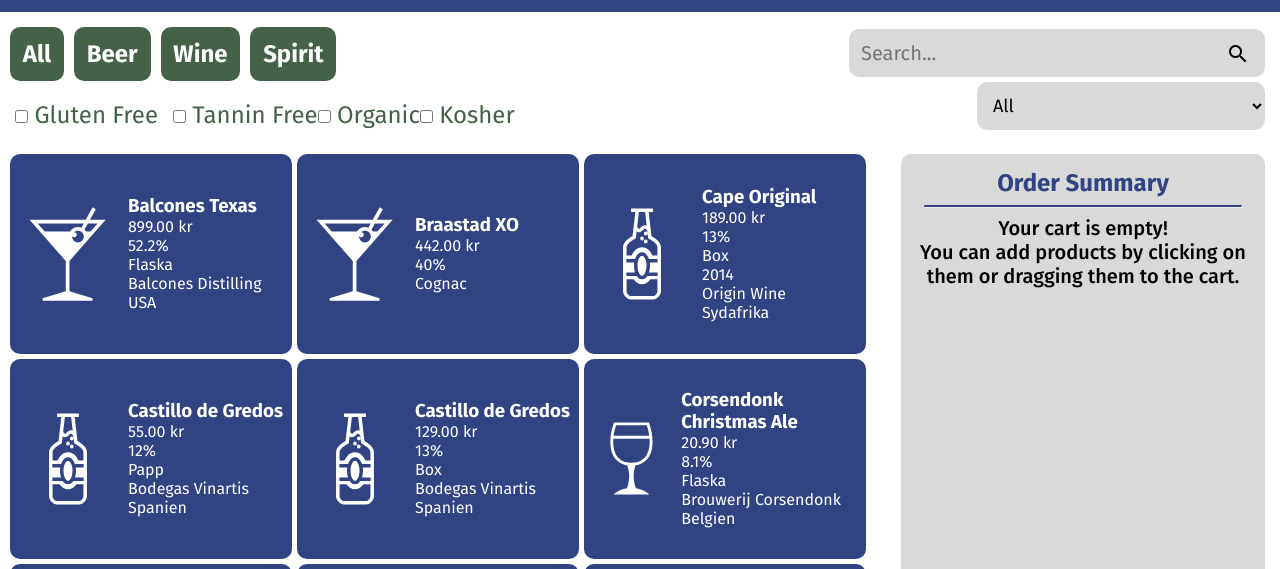
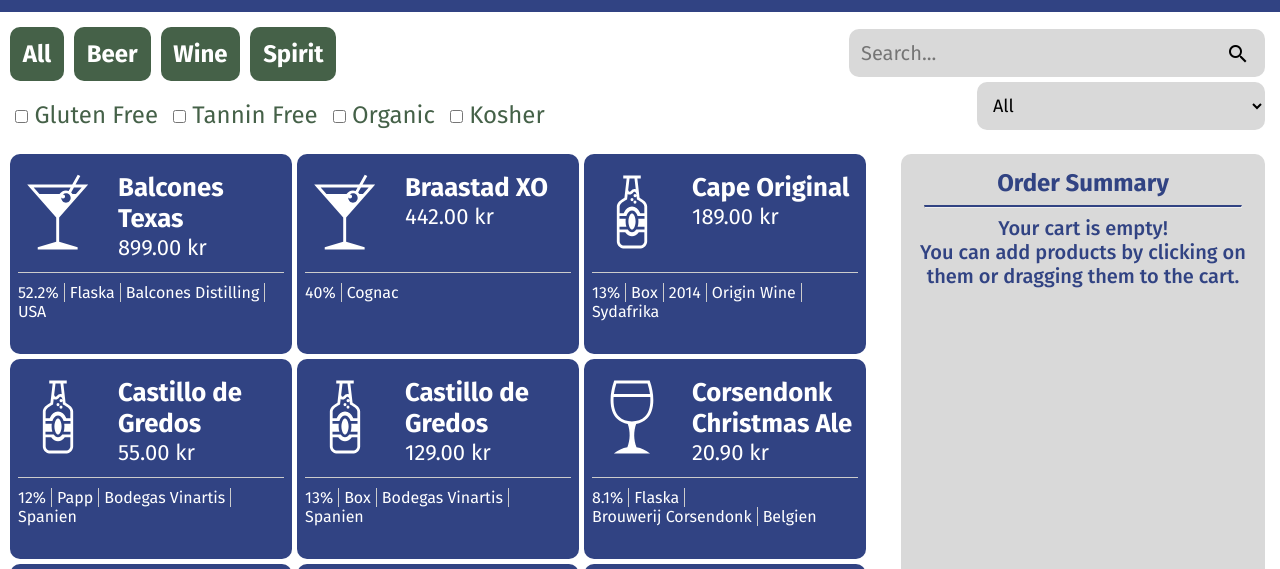
Before and after one commit to arina-sbz/FlyingDutchmanPub, a plain HTML site: page index.html in a window 1280 px wide. Both pictures are taken after a click on the button "MENU". Shown: the part 199-768 px from the top of the page. Drawn offline with nearby package versions, Linux system fonts and the light colour scheme; a web font is replaced by a local one.

Commit message:
Menu CSS Flexbox

```diff
--- a/assets/style.css
+++ b/assets/style.css
@@ -227,7 +227,7 @@
   font-size: 24px;
 }
 
-.filter-checkboxes .gluten-checkbox {
+.filter-checkboxes > div {
   margin-right: 15px;
 }
 
@@ -287,7 +287,6 @@
   flex-wrap: wrap;
   flex-grow: 1;
 }
-
 .product-item {
   width: calc(33.333% - 10px);
   height: 200px !important;
@@ -298,19 +297,58 @@
   border-radius: 10px;
   cursor: pointer;
   display: flex;
+  flex-direction: column;
+}
+
+.flex-container {
+  display: flex;
   align-items: center;
 }
 
-.product-image {
-  width: 100px;
+.product-item .product-info {
+  flex-grow: 1;
+  margin-left: 10px;
+  margin-top: 10px;
+  margin-bottom: 10px;
+  font-size: 22px;
+  align-items: center;
+  height: 80px;
+}
+
+.product-item .product-info h3,
+.product-item .product-info p {
+  margin: 0;
+}
+
+.product-item .product-image {
+  width: 80px;
   filter: invert(100%);
   margin-right: 10px;
+  flex-shrink: 0;
 }
 
-.product-info {
+.product-item .divider {
+  width: 100%;
+  border-top: 1px solid #ccc;
+  margin: 10px 0;
+}
+
+.bottom-info {
   display: flex;
-  flex-direction: column;
+  flex-direction: row;
+  flex-wrap: wrap;
 }
+
+.bottom-info p {
+  margin: 0;
+}
+
+.bottom-info p:not(:last-child) {
+  margin-right: 5px; /* Adjust as needed */
+  padding-right: 5px; /* Adjust as needed */
+  border-right: 1px solid #ccc;
+}
+
 
 #cart-container {
   display: flex;
@@ -336,7 +374,7 @@
   text-align: center;
   font-size: 20px;
   font-weight: 500;
-  color: black;
+  color: var(--primary-color);
 }
 
 #cart-container .cart-item {
@@ -390,6 +428,7 @@
 
 .bottom-section {
   margin-top: auto;
+  color: var(--primary-color);
   /* This pushes the bottom section to the bottom of the flex container */
 }
 
--- a/controller.js
+++ b/controller.js
@@ -75,6 +75,7 @@ function showMenu(filteredProducts) {
     // Create the product item element
     const productItem = $(`
     <div class="product-item" draggable="true" id="${product.nr}">
+        <div class="flex-container">
             <img src="assets/images/game-icons--${product.type === "Wine"
                 ? "beer-bottle"
                 : product.type === "Beer"
@@ -84,33 +85,32 @@ function showMenu(filteredProducts) {
             <div class="product-info">
                 <h3 class="product-name">${product.name}</h3>
                 <p class="product-price">${product.price} kr</p>
+            </div>
+        </div>
+        <div class="divider"></div>
+        <div class="bottom-info">
             ${product.alcoholstrength
             ? `<p class="product-alcohol">${product.alcoholstrength}</p>`
-        : ""
-      }
+            : ""}
             ${product.category
             ? `<p class="product-category">${product.category}</p>`
-        : ""
-      }
+            : ""}
             ${product.packaging
             ? `<p class="packaging">${product.packaging}</p>`
-        : ""
-      }
+            : ""}
             ${product.productionyear
             ? `<p class="product-year">${product.productionyear}</p>`
-        : ""
-      }
+            : ""}
             ${product.producer
             ? `<p class="product-producer">${product.producer}</p>`
-        : ""
-      }
+            : ""}
             ${product.countryoforiginlandname
             ? `<p>${product.countryoforiginlandname}</p>`
-        : ""
-      }
+            : ""}
         </div>
     </div>
 `);
+
 
     // Bind the click event to this specific product item
     productItem.on("click", () => {
```
Also changed, not shown: 2 other files. Lines whose indentation alone changed are shown as unchanged.
